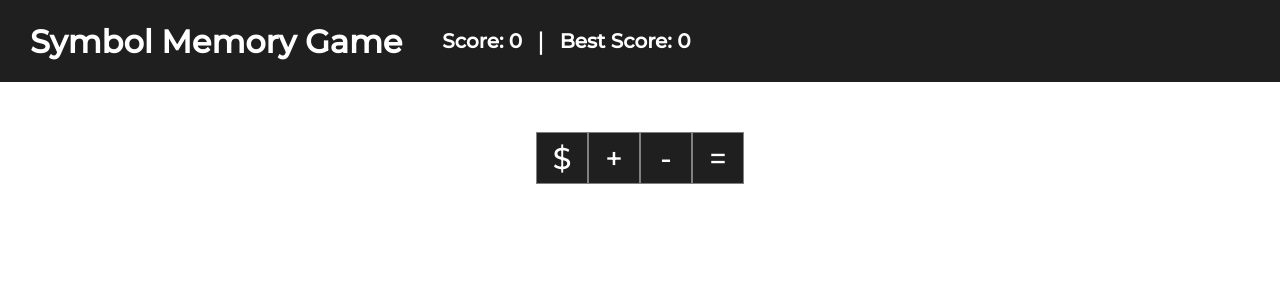
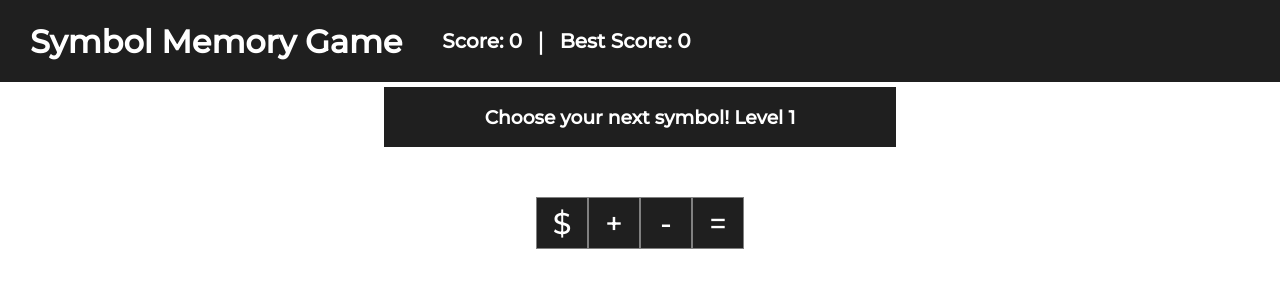
Before and after one commit to Cynto/memory-game, a React (Create React App) app: page / in a window 1280 px wide. Shown: the top 300 px of the page. Built offline with nearby package versions, Linux system fonts and the light colour scheme.

Commit message:
Added UI to see what level you're on.

```diff
--- a/public/index.html
+++ b/public/index.html
@@ -9,7 +9,10 @@
       name="description"
       content="Web site created using create-react-app"
     />
-    <script src="https://kit.fontawesome.com/50c63cd074.js" crossorigin="anonymous"></script>
+    <script
+      src="https://kit.fontawesome.com/50c63cd074.js"
+      crossorigin="anonymous"
+    ></script>
     <link rel="apple-touch-icon" href="%PUBLIC_URL%/logo192.png" />
     <!--
       manifest.json provides metadata used when your web app is installed on a
@@ -25,7 +28,7 @@
       work correctly both with client-side routing and a non-root public URL.
       Learn how to configure a non-root public URL by running `npm run build`.
     -->
-    <title>React App</title>
+    <title>Memory Game</title>
   </head>
   <body>
     <noscript>You need to enable JavaScript to run this app.</noscript>
--- a/src/App.js
+++ b/src/App.js
@@ -4,12 +4,13 @@ import MainContainer from './components/MainContainer';
 import GameOver from './components/GameOver';
 
 function App() {
-  const [totalSymbolArray, setTotalSymbolArray] = useState([])
+  const [totalSymbolArray, setTotalSymbolArray] = useState([]);
   const [usedSymbolArray, setUsedArray] = useState([]);
   const [currentSymbolArray, setCurrentArray] = useState(['$', '+', '-', '=']);
   const [gameOver, setGameOver] = useState(false);
   const [score, setScore] = useState(usedSymbolArray.length);
   const [bestScore, setBestScore] = useState(0);
+  const [level, setLevel] = useState(1)
 
   const symbolArray = [
     '!',
@@ -29,11 +30,8 @@ function App() {
   ];
 
   useEffect(() => {
-    console.log(usedSymbolArray);
-
-
-
     if (usedSymbolArray.length === currentSymbolArray.length) {
+      setLevel(level + 1)
       const getRandomElement = () => {
         const randomElement =
           symbolArray[Math.floor(Math.random() * symbolArray.length)];
@@ -50,7 +48,7 @@ function App() {
 
   useEffect(() => {
     setScore(totalSymbolArray.length);
-  }, [totalSymbolArray])
+  }, [totalSymbolArray]);
 
   useEffect(() => {
     if (score > bestScore) {
@@ -73,6 +71,7 @@ function App() {
               setUsedArray={setUsedArray}
               setGameOver={setGameOver}
               setTotalSymbolArray={setTotalSymbolArray}
+              level={level}
             />
           </div>,
         ]
@@ -86,6 +85,7 @@ function App() {
           setUsedArray={setUsedArray}
           setCurrentArray={setCurrentArray}
           setTotalSymbolArray={setTotalSymbolArray}
+          setLevel={setLevel}
         />
       )}
     </div>
--- a/src/components/GameOver.js
+++ b/src/components/GameOver.js
@@ -1,7 +1,7 @@
 import React from 'react';
 
 function GameOver(props) {
-  const { setGameOver, setScore, score, setUsedArray, setCurrentArray, setTotalSymbolArray } = props;
+  const { setGameOver, setScore, score, setUsedArray, setCurrentArray, setTotalSymbolArray, setLevel } = props;
   return (
     <div className="game-over-screen">
       <div>
@@ -10,6 +10,7 @@ function GameOver(props) {
         <button
           onClick={() => {
             setGameOver(false);
+            setLevel(1)
             setScore(0)
             setUsedArray([]);
             setCurrentArray(['$', '+', '-', '='])
--- a/src/components/MainContainer.js
+++ b/src/components/MainContainer.js
@@ -4,6 +4,9 @@ import SymbolContainer from './SymbolContainer';
 function MainContainer(props) {
   return (
     <div className="main-container">
+      <div className="level-container">
+        <h3>Choose your next symbol! Level {props.level}</h3>
+      </div>
       <SymbolContainer
         currentSymbolArray={props.currentSymbolArray}
         setCurrentArray={props.setCurrentArray}
--- a/src/index.css
+++ b/src/index.css
@@ -38,8 +38,17 @@ header h1{
 
 .main-container {
   display: flex;
+  flex-direction: column;
+  align-items: center;
+
+}
+.level-container {
+  background: #1f1f1f;
+  color: white;
+  width: 40%;
+  display: flex;
   justify-content: center;
-
+  margin-top: 5px;
 }
 .symbol-container {
   margin-top: 50px;
```
Also changed, not shown: package.json (+8 -2 lines), 1 other file (tests, documents, lock files or other folders).
